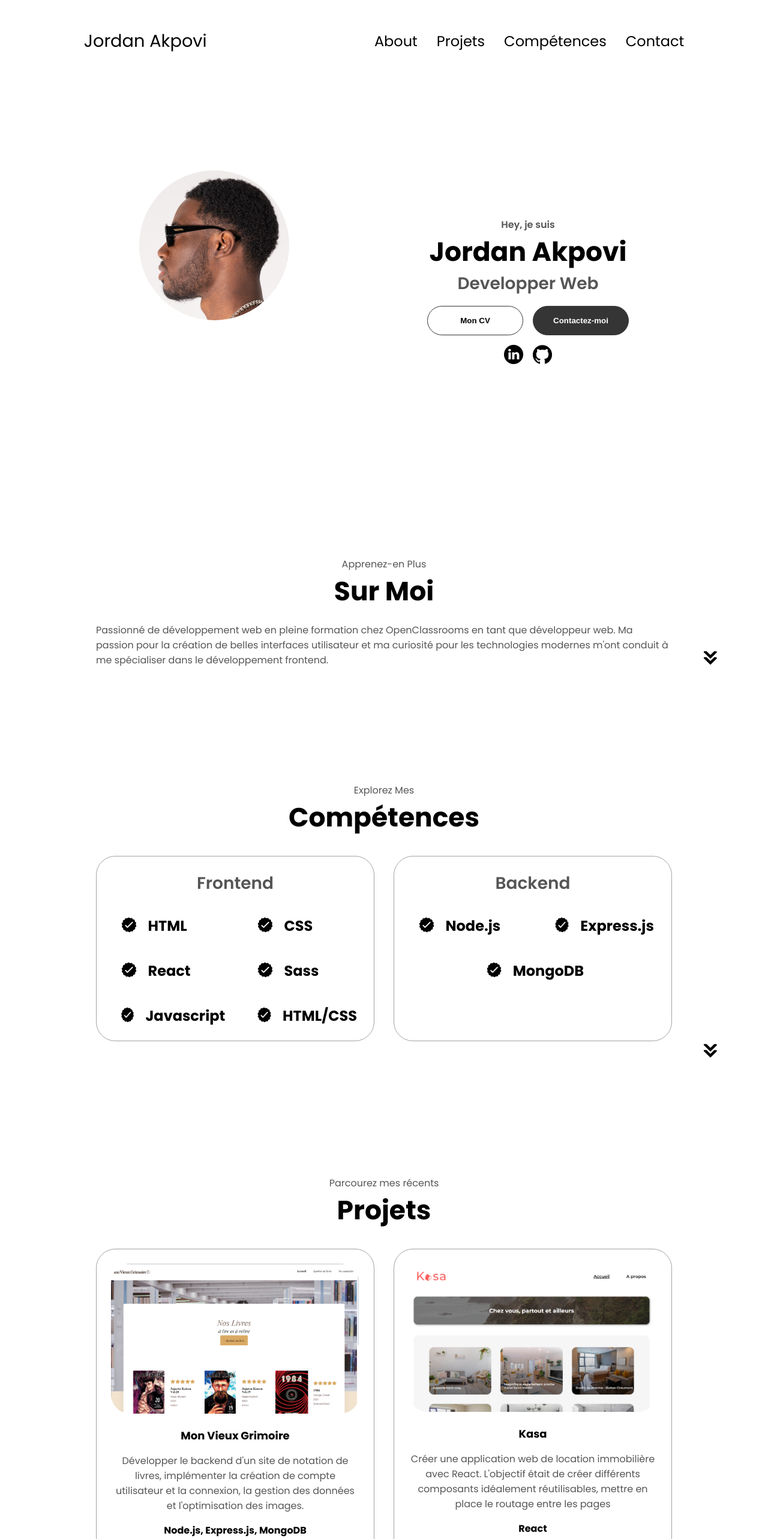
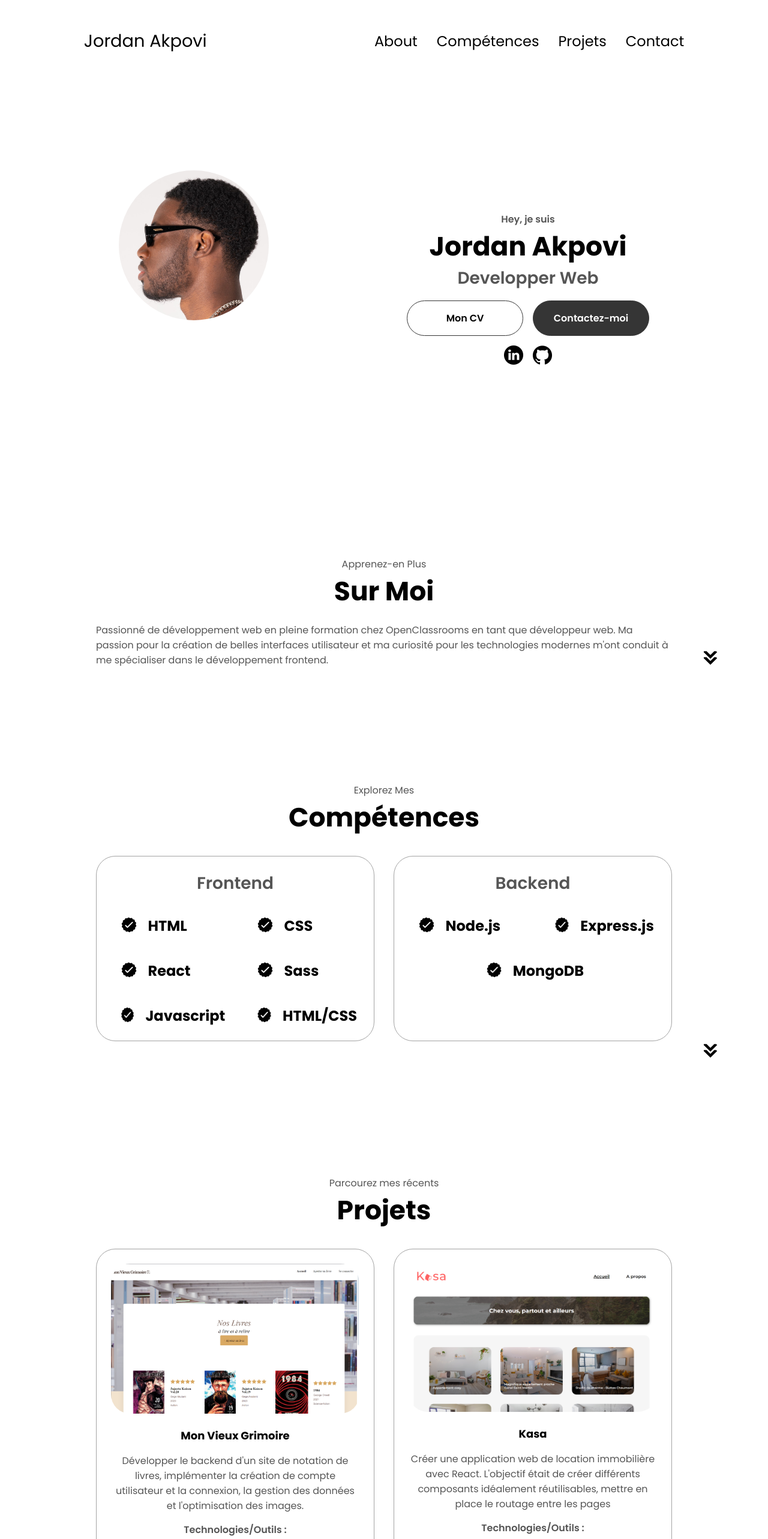
Before and after one commit to jodinotnice/portfoliov2, a React (Vite) app: page / in a window 1280 px wide. Shown: the top 2566 px of the page at 60% size. Built offline with nearby package versions, Linux system fonts and the light colour scheme.

Commit message:
Ajout des liens et du cv en PDF, modification du style de l'hamburger-menu

```diff
--- a/src/components/about.jsx
+++ b/src/components/about.jsx
@@ -1,3 +1,5 @@
+import pdf from "../assets/CVTest.pdf";
+
 export default function About() {
   return (
     <section id="profile">
@@ -13,13 +15,35 @@
         <h1 className="title">Jordan Akpovi</h1>
         <p className="section__text__p2">Developper Web</p>
         <div className="btn-container">
-          <button className="btn btn-color-2">Mon CV</button>
+          <a
+            className="btn btn-color-2"
+            href={pdf}
+            target="_blank"
+            download="CVTest.pdf"
+            rel="noopener noreferrer"
+          >
+            Mon CV
+          </a>
 
-          <button className="btn btn-color-1">Contactez-moi</button>
+          <a className="btn btn-color-1" href="#contact">
+            Contactez-moi
+          </a>
         </div>
         <div id="social-container">
-          <img src="./images/logo/linkedin.png" className="icon" />
-          <img src="./images/logo/github.png" className="icon" />
+          <a
+            href="https://www.linkedin.com/in/jordan-akpovi-50b372109/"
+            target="_blank"
+            rel="noopener noreferrer"
+          >
+            <img src="./images/logo/linkedin.png" className="icon" />
+          </a>
+          <a
+            href="https://github.com/jodinotnice"
+            target="_blank"
+            rel="noopener noreferrer"
+          >
+            <img src="./images/logo/github.png" className="icon" />
+          </a>
         </div>
       </div>
     </section>
--- a/src/components/navbar.jsx
+++ b/src/components/navbar.jsx
@@ -19,13 +19,13 @@
               </a>
             </li>
             <li>
-              <a className="link-style" href="#projet">
-                Projets
+              <a className="link-style" href="#competences">
+                Compétences
               </a>
             </li>
             <li>
-              <a className="link-style" href="#competences">
-                Compétences
+              <a className="link-style" href="#projet">
+                Projets
               </a>
             </li>
             <li>
@@ -55,12 +55,12 @@
             </li>
             <li>
               <a href="#projet" onClick={toggleMenu}>
-                Projets
+                Compétences
               </a>
             </li>
             <li>
               <a href="#competences" onClick={toggleMenu}>
-                Compétences
+                Projets
               </a>
             </li>
             <li>
--- a/src/components/projets.jsx
+++ b/src/components/projets.jsx
@@ -17,13 +17,28 @@
                 />
                 <h1 className="project-title">{projet.title}</h1>
                 <p>{projet.description}</p>
+                <p className="techno">Technologies/Outils :</p>
                 <h2 className="project-subtitle">{projet.subtitle}</h2>
               </div>
 
               <div className="btn-container">
-                <a className="btn btn-color-2 project-btn">/GitHub/</a>
+                <a
+                  className="btn btn-color-2 project-btn"
+                  href={projet.link}
+                  target="_blank"
+                  rel="noopener noreferrer"
+                >
+                  /GitHub/
+                </a>
                 {projet.visit ? (
-                  <a className="btn btn-color-2 project-btn">/Visit/</a>
+                  <a
+                    className="btn btn-color-2 project-btn"
+                    href={projet.visit}
+                    target="_blank"
+                    rel="noopener noreferrer"
+                  >
+                    /Visit/
+                  </a>
                 ) : null}
               </div>
             </div>
--- a/src/styles/global.css
+++ b/src/styles/global.css
@@ -94,11 +94,12 @@
   position: absolute;
   top: 100%;
   right: 0;
-  background-color: white;
+  background-color: rgb(250, 250, 250);
   width: fit-content;
   max-height: 0;
   overflow: hidden;
   transition: all 0.3 ease-in-out;
+  border-radius: 10px;
 }
 
 .menu-links a {
@@ -117,6 +118,7 @@
 
 .menu-links.open {
   max-height: 300px;
+  box-shadow: -24px 22px 13px 7px rgba(0, 0, 0, 0.15);
 }
 
 .hamburger-icon.open span:first-child {
@@ -418,6 +420,12 @@
   justify-content: space-around;
   margin-top: 1rem;
 }
+
+.techno {
+  padding-top: 15px;
+  margin-bottom: -15px;
+  font-weight: 600;
+}
 /*CONTACT*/
 
 #contact {
```
Also changed, not shown: 2 other files (tests, documents, lock files or other folders).
